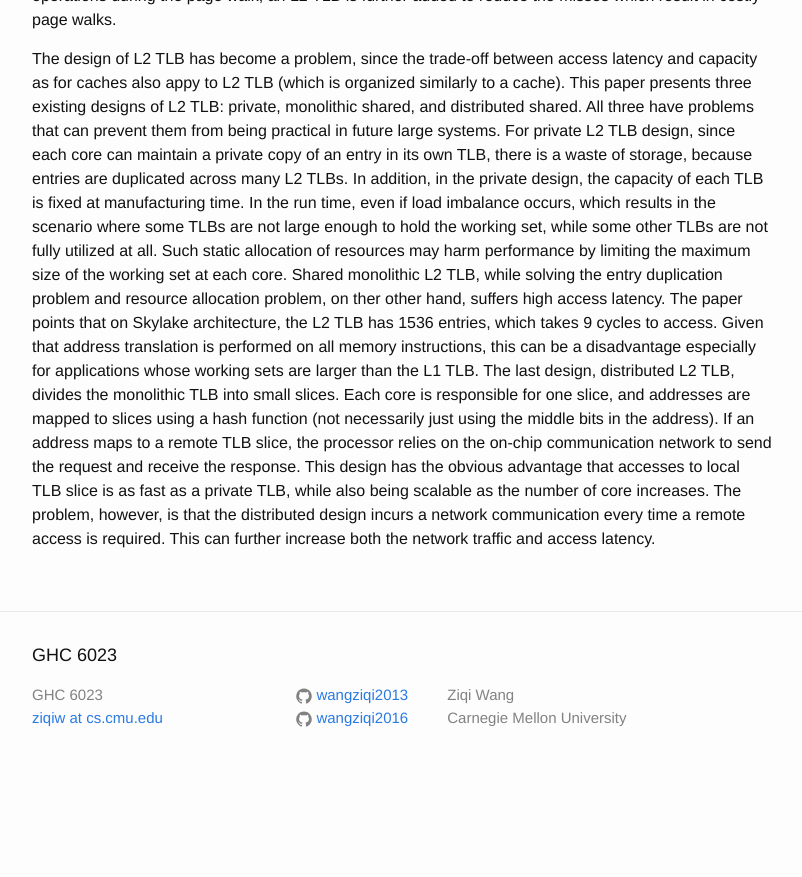
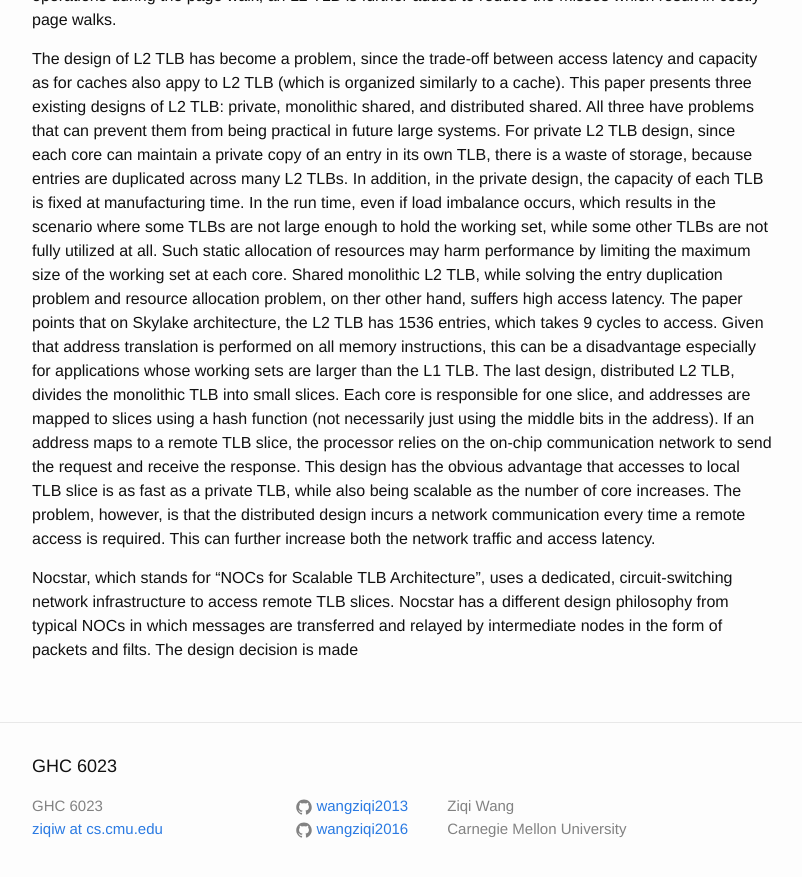
Before and after one commit to wangziqi2013/wangziqi2013.github.io, a Jekyll site: the page built from _posts/2019-08-20-nocstar.markdown, in a window 1280 px wide and 900 px high, scrolled down 580 px. Shown: the top 877 px of the window, without its empty margins (238-1040 px from the left). Built offline with Jekyll 4.4.1, drawn with Linux system fonts in a browser that asks for light colours; before the commit the page ends 1369 px from its top, so only the background shows below that.

Commit message:
Adding circuit switching

```diff
--- a/_posts/2019-08-20-nocstar.markdown
+++ b/_posts/2019-08-20-nocstar.markdown
@@ -36,3 +36,7 @@ the processor relies on the on-chip communication network to send the request an
 has the obvious advantage that accesses to local TLB slice is as fast as a private TLB, while also being scalable as the
 number of core increases. The problem, however, is that the distributed design incurs a network communication every
 time a remote access is required. This can further increase both the network traffic and access latency.
+
+Nocstar, which stands for "NOCs for Scalable TLB Architecture", uses a dedicated, circuit-switching network infrastructure
+to access remote TLB slices. Nocstar has a different design philosophy from typical NOCs in which messages are transferred
+and relayed by intermediate nodes in the form of packets and filts. The design decision is made
```
